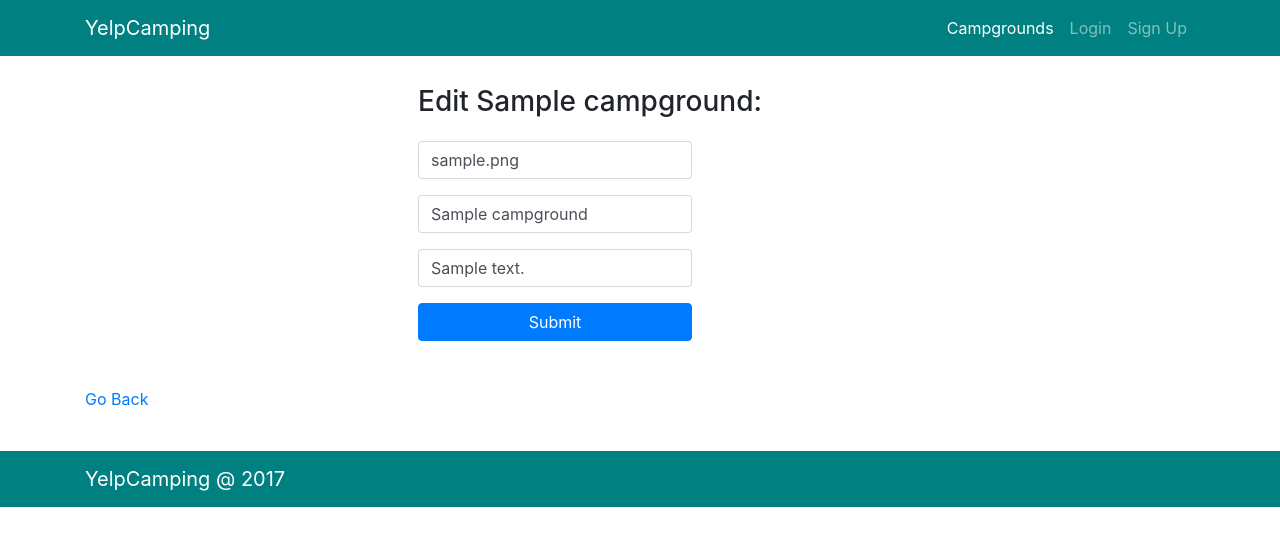
After one commit to LiteSoul/YelpCamp-v9, a Node server app: template views/campgrounds/edit.ejs in a window 1280 px wide. The commit adds this page. Shown: the top 546 px of the page. Run offline with Node 20, Linux system fonts and the light colour scheme; the template is opened without the code that fills it: values that come from a table or form of the project are taken from there, others are empty; tables that the repository leaves empty hold one stand-in row (values such as "Sample post"); some libraries are stand-ins or nearby versions.

Commit message:
Add Edit campgrounds

```diff
--- /dev/null
+++ b/views/campgrounds/edit.ejs
@@ -0,0 +1,27 @@
+<% include ../partials/header %>
+
+	<div class="container">
+		<div class="row" style="width: 40%; margin: 30px auto;">
+			<div class="form-group">
+				<h3>Edit
+					<%= campground.name %>:</h3>
+			</div>
+			<form action="/campgrounds/<%= campground._id %>?_method=PUT" method="POST">
+				<div class="form-group">
+					<input class="form-control" type="text" name="campground[image]" value="<%= campground.image %>">
+				</div>
+				<div class="form-group">
+					<input class="form-control" type="text" name="campground[name]" value="<%= campground.name %>">
+				</div>
+				<div class="form-group">
+					<input class="form-control" type="text" name="campground[description]" value="<%= campground.description %>">
+				</div>
+				<div class="form-group">
+					<button class="btn btn-primary btn-block">Submit</button>
+				</div>
+			</form>
+		</div>
+		<a href="/campgrounds">Go Back</a>
+	</div>
+
+	<% include ../partials/footer %>
```
Also changed, not shown: routes/campgrounds.js (+33 -7 lines), views/campgrounds/show.ejs (+9 -4 lines).
